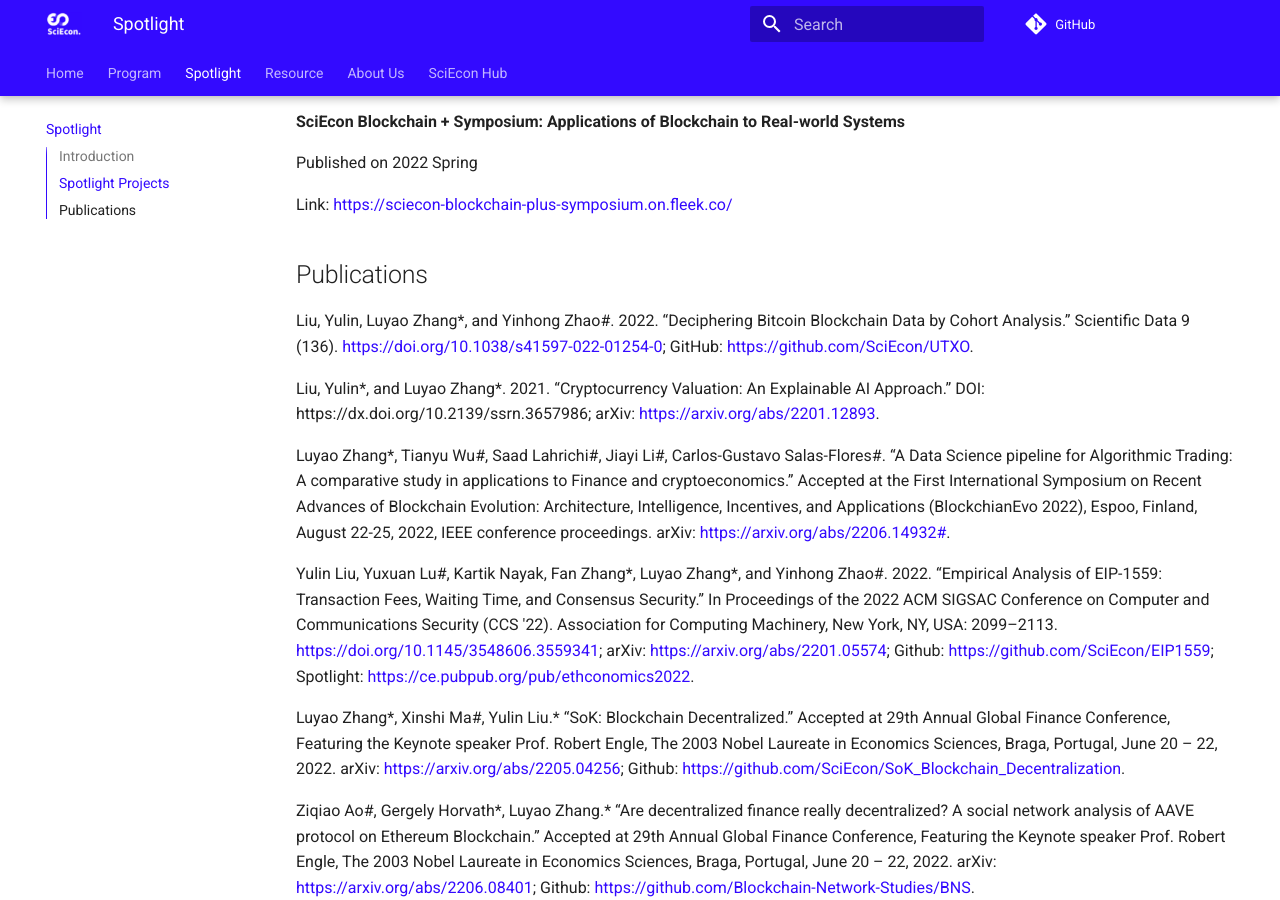
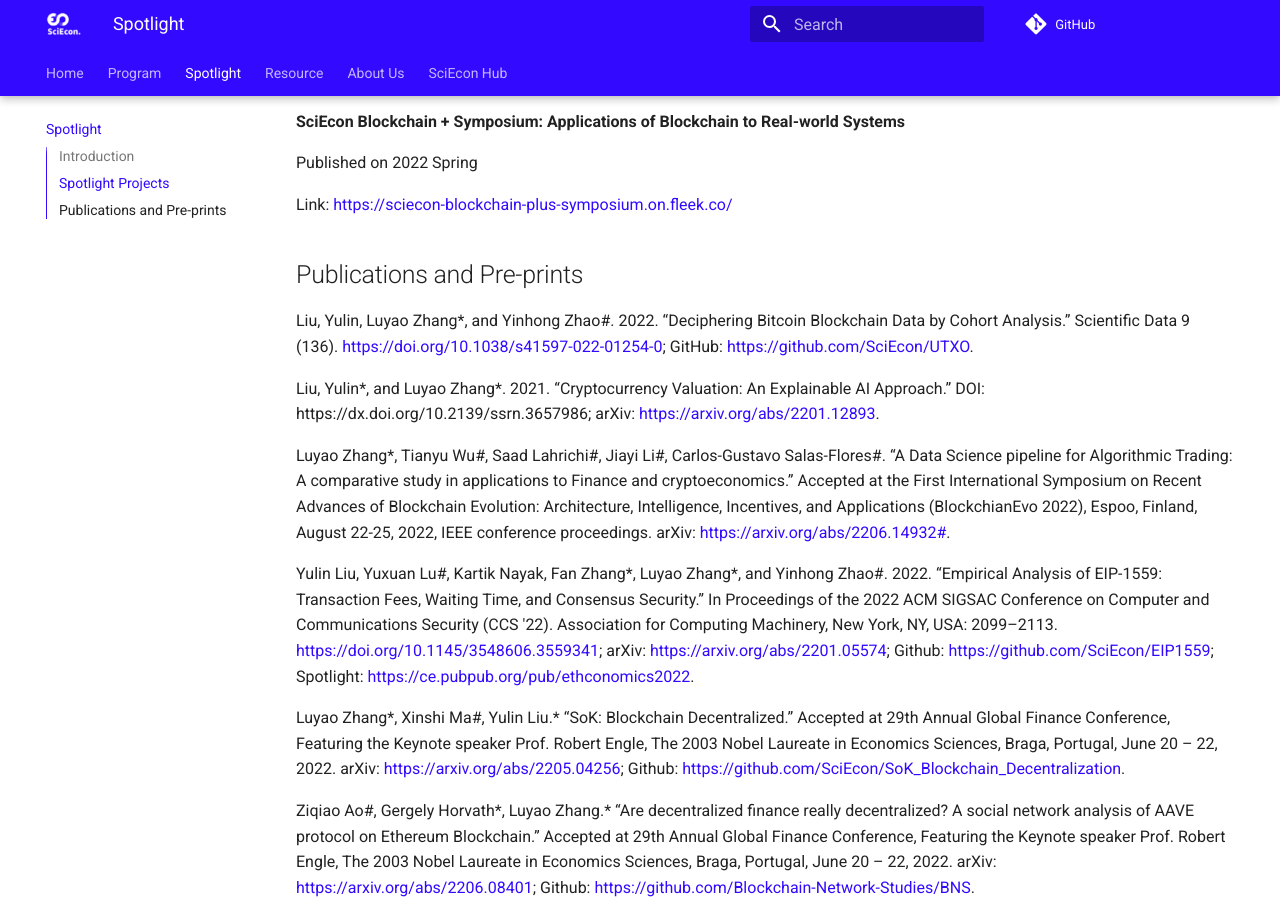
Before and after one commit to SciEcon/SciEcon-Website, an MkDocs documentation site: the page built from docs/Spotlight.md, in a window 1280 px wide and 900 px high, scrolled down 992 px. Built offline with MkDocs 1.6.1 and Material for MkDocs 9.7.7, drawn with Linux system fonts in a browser that asks for light colours; comment, search, counter and statistics services are not loaded.

Commit message:
update publications

```diff
--- a/docs/Spotlight.md
+++ b/docs/Spotlight.md
@@ -44,8 +44,7 @@ Published on
 
 Link: [https://sciecon-blockchain-plus-symposium.on.fleek.co/](https://sciecon-blockchain-plus-symposium.on.fleek.co/)
 
-## Publications
-
+## Publications and Pre-prints
 
 Liu, Yulin, Luyao Zhang*, and Yinhong Zhao#. 2022. “Deciphering Bitcoin Blockchain Data by Cohort Analysis.” Scientific Data 9 (136). [ https://doi.org/10.1038/s41597-022-01254-0](https://doi.org/10.1038/s41597-022-01254-0); GitHub: [https://github.com/SciEcon/UTXO](https://github.com/SciEcon/UTXO).
 
```
